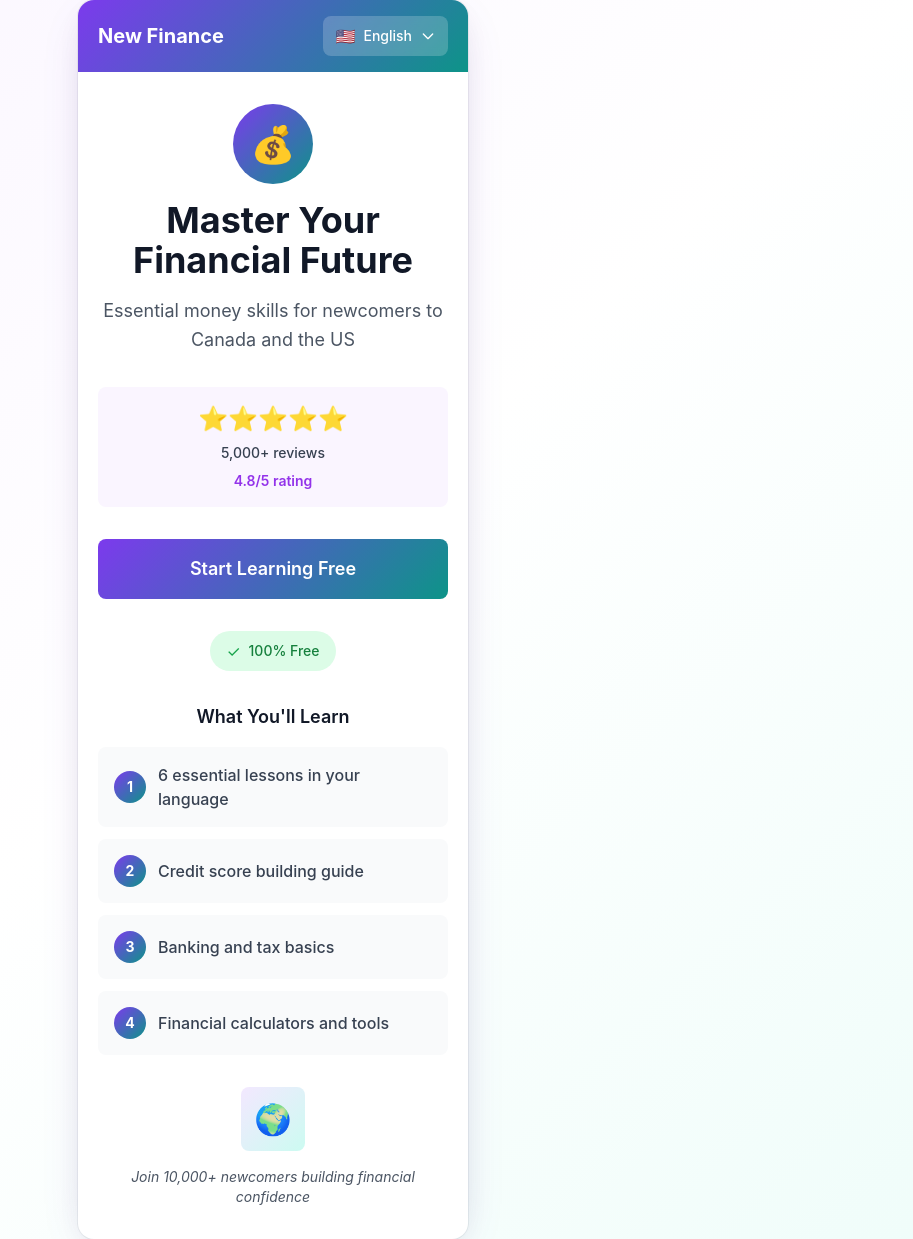
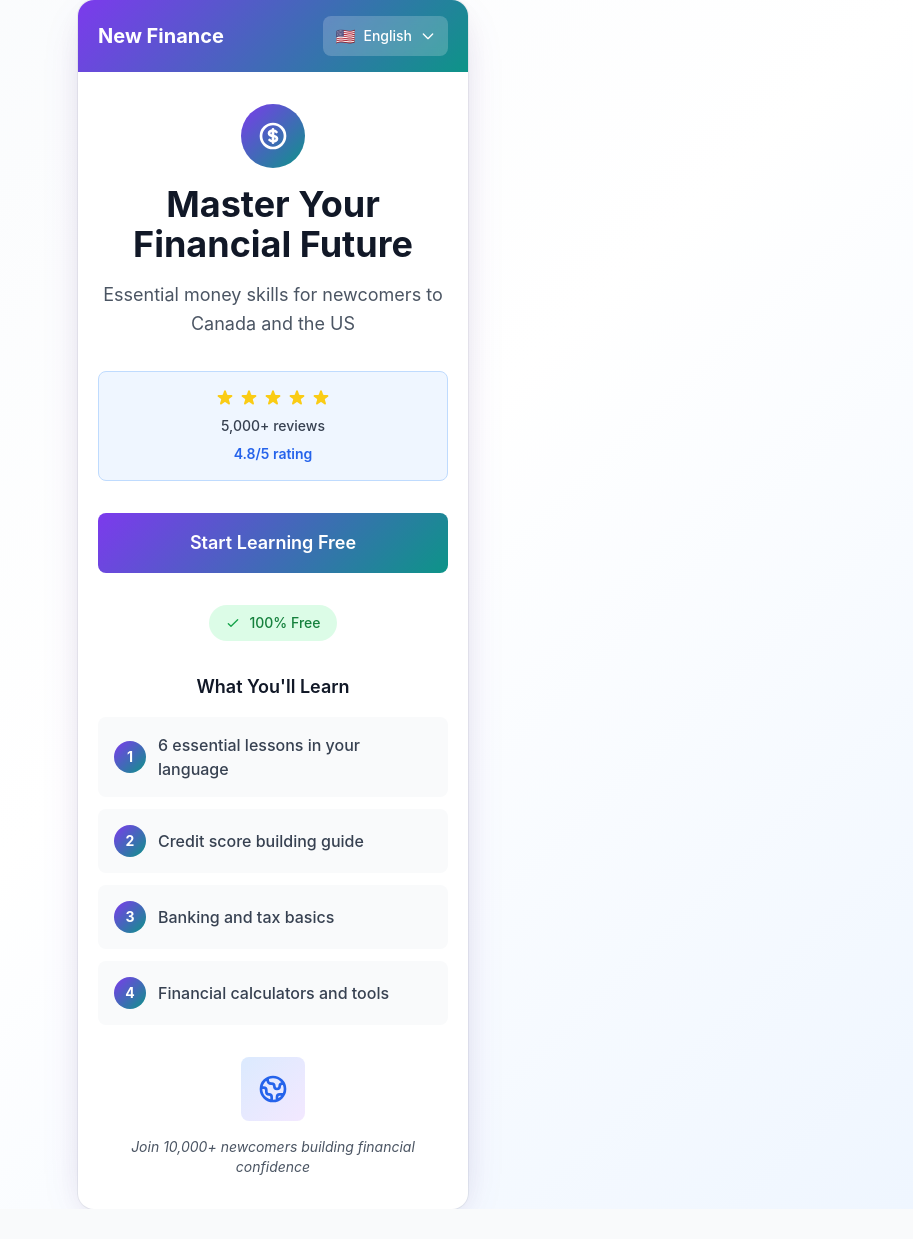
Before and after one commit to blueecho249-coder/immigrant-finance-app, a React (Vite) app: page / in a window 1280 px wide. Shown: the whole page, without its empty margins (367-1280 px from the left). After the commit the page ends 1209 px from the top, so only its background shows below. Built offline with nearby package versions, Linux system fonts and the light colour scheme.

Commit message:
professional landing page with conversion popups

```diff
--- a/src/pages/LandingPage.jsx
+++ b/src/pages/LandingPage.jsx
@@ -1,7 +1,38 @@
 import { Link } from 'react-router-dom'
 import LanguageSelector from '../components/LanguageSelector.jsx'
+import { useState, useEffect } from 'react'
 
 export default function LandingPage({ language, onLanguageChange }) {
+  const [showExitPopup, setShowExitPopup] = useState(false)
+  const [showTimePopup, setShowTimePopup] = useState(false)
+  const [hasShownTimePopup, setHasShownTimePopup] = useState(false)
+
+  useEffect(() => {
+    const handleMouseLeave = (e) => {
+      if (e.clientY <= 0) {
+        setShowExitPopup(true)
+      }
+    }
+
+    const handleTimePopup = () => {
+      if (!hasShownTimePopup) {
+        const timer = setTimeout(() => {
+          setShowTimePopup(true)
+          setHasShownTimePopup(true)
+        }, 15000)
+        return () => clearTimeout(timer)
+      }
+    }
+
+    document.addEventListener('mouseleave', handleMouseLeave)
+    const timeTimer = handleTimePopup()
+
+    return () => {
+      document.removeEventListener('mouseleave', handleMouseLeave)
+      if (timeTimer) timeTimer()
+    }
+  }, [hasShownTimePopup])
+
   const content = {
     en: {
       title: "Master Your Financial Future",
@@ -14,7 +45,17 @@ export default function LandingPage({ language, onLanguageChange }) {
         "Financial calculators and tools"
       ],
       trust: "Join 10,000+ newcomers building financial confidence",
-      social: ["⭐⭐⭐⭐⭐", "5,000+ reviews", "4.8/5 rating"]
+      social: ["5,000+ reviews", "4.8/5 rating"],
+      exitPopup: {
+        title: "Wait! Don't miss this opportunity",
+        subtitle: "Get started today and take control of your financial future",
+        cta: "Continue Learning"
+      },
+      timePopup: {
+        title: "Ready to take the next step?",
+        subtitle: "Thousands have already started their journey to financial success",
+        cta: "Start Now"
+      }
     },
     es: {
       title: "Domina Tu Futuro Financiero",
@@ -27,7 +68,17 @@ export default function LandingPage({ language, onLanguageChange }) {
         "Calculadoras y herramientas financieras"
       ],
       trust: "Únete a más de 10,000 recién llegados construyendo confianza financiera",
-      social: ["⭐⭐⭐⭐⭐", "5,000+ reseñas", "4.8/5 calificación"]
+      social: ["5,000+ reseñas", "4.8/5 calificación"],
+      exitPopup: {
+        title: "¡Espera! No te pierdas esta oportunidad",
+        subtitle: "Comienza hoy y toma el control de tu futuro financiero",
+        cta: "Continuar Aprendiendo"
+      },
+      timePopup: {
+        title: "¿Listo para dar el siguiente paso?",
+        subtitle: "Miles ya han comenzado su camino hacia el éxito financiero",
+        cta: "Comenzar Ahora"
+      }
     },
     hi: {
       title: "अपने वित्तीय भविष्य पर मास्टर करें",
@@ -40,14 +91,24 @@ export default function LandingPage({ language, onLanguageChange }) {
         "वित्तीय कैलकुलेटर और उपकरण"
       ],
       trust: "10,000+ नए आने वालों के साथ वित्तीय आत्मविश्वास बनाने में शामिल हों",
-      social: ["⭐⭐⭐⭐⭐", "5,000+ समीक्षाएं", "4.8/5 रेटिंग"]
+      social: ["5,000+ समीक्षाएं", "4.8/5 रेटिंग"],
+      exitPopup: {
+        title: "रुकिए! यह अवसर न चूकें",
+        subtitle: "आज शुरू करें और अपने वित्तीय भविष्य पर नियंत्रण करें",
+        cta: "सीखना जारी रखें"
+      },
+      timePopup: {
+        title: "अगला कदम उठाने के लिए तैयार हैं?",
+        subtitle: "हजारों ने अपनी वित्तीय सफलता की यात्रा शुरू कर दी है",
+        cta: "अभी शुरू करें"
+      }
     }
   }
 
   const t = content[language] || content.en
 
   return (
-    <div className="min-h-screen bg-gradient-to-br from-purple-50 via-white to-teal-50">
+    <div className="min-h-screen bg-gradient-to-br from-slate-50 via-white to-blue-50">
       <div className="mx-auto max-w-phone px-4 sm:px-5">
         <div className="relative flex min-h-dvh flex-col overflow-hidden bg-white shadow-phone sm:min-h-[min(100dvh,920px)] sm:rounded-2xl sm:shadow-phone-sm">
           <div className="sticky top-0 z-40">
@@ -64,8 +125,10 @@ export default function LandingPage({ language, onLanguageChange }) {
               {/* Hero Section */}
               <div className="text-center">
                 <div className="mb-6">
-                  <div className="mx-auto h-20 w-20 rounded-full gradient-header flex items-center justify-center mb-4">
-                    <span className="text-4xl">💰</span>
+                  <div className="mx-auto h-16 w-16 rounded-full gradient-header flex items-center justify-center mb-4">
+                    <svg className="h-8 w-8 text-white" fill="none" stroke="currentColor" viewBox="0 0 24 24">
+                      <path strokeLinecap="round" strokeLinejoin="round" strokeWidth={2} d="M12 8c-1.657 0-3 .895-3 2s1.343 2 3 2 3 .895 3 2-1.343 2-3 2m0-8c1.11 0 2.08.402 2.599 1M12 8V7m0 1v8m0 0v1m0-1c-1.11 0-2.08-.402-2.599-1M21 12a9 9 0 11-18 0 9 9 0 0118 0z" />
+                    </svg>
                   </div>
                   <h1 className="mb-4 text-3xl font-bold text-gray-900 sm:text-4xl leading-tight">
                     {t.title}
@@ -76,11 +139,17 @@ export default function LandingPage({ language, onLanguageChange }) {
                 </div>
 
                 {/* Social Proof */}
-                <div className="mb-8 rounded-lg bg-purple-50 p-4">
+                <div className="mb-8 rounded-lg bg-blue-50 border border-blue-200 p-4">
                   <div className="flex flex-col items-center gap-2">
-                    <div className="text-2xl">{t.social[0]}</div>
-                    <div className="text-sm font-medium text-gray-700">{t.social[1]}</div>
-                    <div className="text-sm text-purple-600 font-semibold">{t.social[2]}</div>
+                    <div className="flex gap-1">
+                      {[1,2,3,4,5].map(i => (
+                        <svg key={i} className="h-5 w-5 text-yellow-400" fill="currentColor" viewBox="0 0 20 20">
+                          <path d="M9.049 2.927c.3-.921 1.603-.921 1.902 0l1.07 3.292a1 1 0 00.95.69h3.462c.969 0 1.371 1.24.588 1.81l-2.8 2.034a1 1 0 00-.364 1.118l1.07 3.292c.3.921-.755 1.688-1.54 1.118l-2.8-2.034a1 1 0 00-1.175 0l-2.8 2.034c-.784.57-1.838-.197-1.539-1.118l1.07-3.292a1 1 0 00-.364-1.118L2.98 8.72c-.783-.57-.38-1.81.588-1.81h3.461a1 1 0 00.951-.69l1.07-3.292z" />
+                        </svg>
+                      ))}
+                    </div>
+                    <div className="text-sm font-medium text-gray-700">{t.social[0]}</div>
+                    <div className="text-sm text-blue-600 font-semibold">{t.social[1]}</div>
                   </div>
                 </div>
 
@@ -95,7 +164,9 @@ export default function LandingPage({ language, onLanguageChange }) {
                 {/* Trust Badge */}
                 <div className="mb-8 text-center">
                   <div className="inline-flex items-center gap-2 rounded-full bg-green-100 px-4 py-2">
-                    <span className="text-green-600">✓</span>
+                    <svg className="h-4 w-4 text-green-600" fill="none" stroke="currentColor" viewBox="0 0 24 24">
+                      <path strokeLinecap="round" strokeLinejoin="round" strokeWidth={2} d="M5 13l4 4L19 7" />
+                    </svg>
                     <span className="text-sm font-medium text-green-700">100% Free</span>
                   </div>
                 </div>
@@ -121,8 +192,10 @@ export default function LandingPage({ language, onLanguageChange }) {
               {/* Community Trust */}
               <div className="text-center">
                 <div className="mb-4">
-                  <div className="mx-auto h-16 w-16 rounded-lg bg-gradient-to-br from-purple-100 to-teal-100 flex items-center justify-center">
-                    <span className="text-3xl">🌍</span>
+                  <div className="mx-auto h-16 w-16 rounded-lg bg-gradient-to-br from-blue-100 to-purple-100 flex items-center justify-center">
+                    <svg className="h-8 w-8 text-blue-600" fill="none" stroke="currentColor" viewBox="0 0 24 24">
+                      <path strokeLinecap="round" strokeLinejoin="round" strokeWidth={2} d="M3.055 11H5a2 2 0 012 2v1a2 2 0 002 2 2 2 0 012 2v2.945M8 3.935V5.5A2.5 2.5 0 0010.5 8h.5a2 2 0 012 2 2 2 0 104 0 2 2 0 012-2h1.064M15 20.488V18a2 2 0 012-2h3.064M21 12a9 9 0 11-18 0 9 9 0 0118 0z" />
+                    </svg>
                   </div>
                 </div>
                 <p className="text-sm text-gray-600 italic">
@@ -133,6 +206,62 @@ export default function LandingPage({ language, onLanguageChange }) {
           </main>
         </div>
       </div>
+
+      {/* Exit Intent Popup */}
+      {showExitPopup && (
+        <div className="fixed inset-0 z-50 flex items-center justify-center bg-black bg-opacity-50 px-4">
+          <div className="w-full max-w-sm rounded-lg bg-white p-6 shadow-xl">
+            <h3 className="mb-2 text-xl font-bold text-gray-900">
+              {t.exitPopup.title}
+            </h3>
+            <p className="mb-4 text-gray-600">
+              {t.exitPopup.subtitle}
+            </p>
+            <div className="flex gap-3">
+              <Link
+                to="/learn"
+                className="flex-1 rounded-lg gradient-header px-4 py-2 text-center font-medium text-white"
+              >
+                {t.exitPopup.cta}
+              </Link>
+              <button
+                onClick={() => setShowExitPopup(false)}
+                className="flex-1 rounded-lg border border-gray-300 px-4 py-2 font-medium text-gray-700 hover:bg-gray-50"
+              >
+                Maybe Later
+              </button>
+            </div>
+          </div>
+        </div>
+      )}
+
+      {/* Time-based Popup */}
+      {showTimePopup && (
+        <div className="fixed inset-0 z-50 flex items-center justify-center bg-black bg-opacity-50 px-4">
+          <div className="w-full max-w-sm rounded-lg bg-white p-6 shadow-xl">
+            <h3 className="mb-2 text-xl font-bold text-gray-900">
+              {t.timePopup.title}
+            </h3>
+            <p className="mb-4 text-gray-600">
+              {t.timePopup.subtitle}
+            </p>
+            <div className="flex gap-3">
+              <Link
+                to="/learn"
+                className="flex-1 rounded-lg gradient-header px-4 py-2 text-center font-medium text-white"
+              >
+                {t.timePopup.cta}
+              </Link>
+              <button
+                onClick={() => setShowTimePopup(false)}
+                className="flex-1 rounded-lg border border-gray-300 px-4 py-2 font-medium text-gray-700 hover:bg-gray-50"
+              >
+                Dismiss
+              </button>
+            </div>
+          </div>
+        </div>
+      )}
     </div>
   )
 }
```
